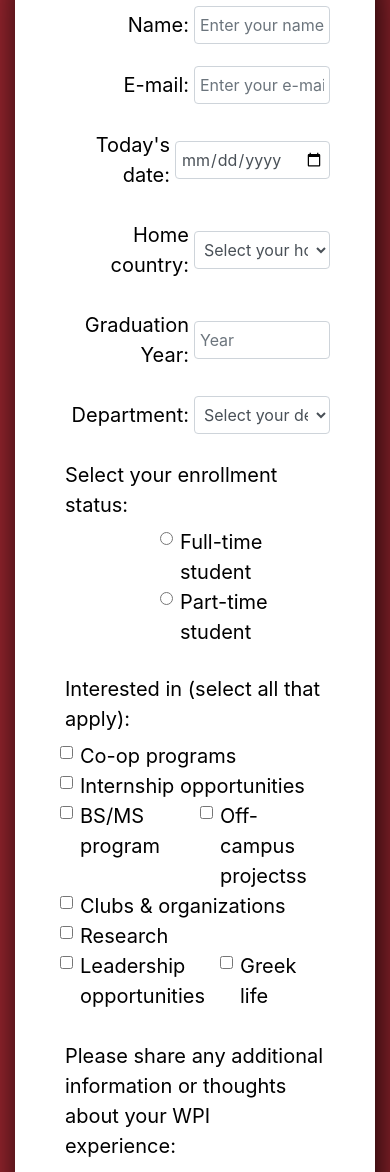
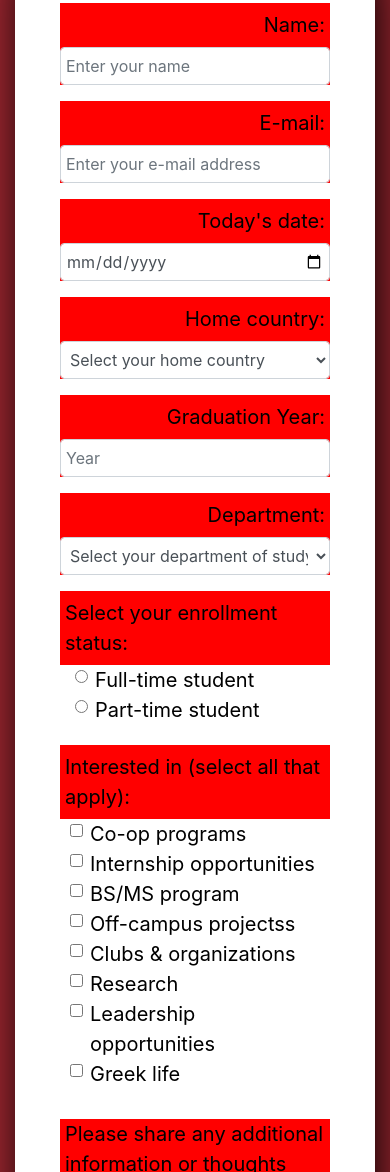
Before and after one commit to h-morgan/WPI-survey, a plain HTML site: page index.html in a window 390 px wide. Shown: the part 303-1475 px from the top of the page. Drawn offline with nearby package versions, Linux system fonts and the light colour scheme.

Commit message:
optimize inputs for mobile screen sizes

```diff
--- a/index.html
+++ b/index.html
@@ -25,20 +25,20 @@
         <!-- Form content start -->
         <form>
             <div class="form-group form-row">
-                    <label class="col col-form-label col-sm-4 text-right" for="name">Name: </label>
-                    <input type="text" class="col form-control col-sm-8" id="name" placeholder="Enter your name">
+                    <label class="col-form-label col-sm-4 col-sm-push-12 text-right" for="name">Name: </label>
+                    <input type="text" class="form-control col-sm-8 col-sm-push-12" id="name" placeholder="Enter your name">
             </div>
             <div class="form-group form-row">
-                    <label class="col col-form-label col-sm-4 text-right" for="email">E-mail: </label>
-                    <input type="email" class="col form-control col-sm-8" id="email" placeholder="Enter your e-mail address">
+                    <label class="col-form-label col-sm-4 text-right" for="email">E-mail: </label>
+                    <input type="email" class="form-control col-sm-8" id="email" placeholder="Enter your e-mail address">
             </div>
             <div class="form-group form-row">
-                    <label class="col col-form-label col-sm-4 text-right" for="date">Today's date: </label>
-                    <input type="date" class="col form-control col-sm-8" id="date" placeholder="Enter your email">
+                    <label class="col-form-label col-sm-4 text-right" for="date">Today's date: </label>
+                    <input type="date" class="form-control col-sm-8" id="date" placeholder="Enter your email">
             </div>
             <div class="form-group form-row">
-                    <label class="col col-form-label col-sm-4 text-right" for="country">Home country: </label>
-                    <select name="country" class="col form-control col-sm-8" id="country">
+                    <label class="col-form-label col-sm-4 text-right" for="country">Home country: </label>
+                    <select name="country" class="form-control col-sm-8" id="country">
                             <option disabled value selected>Select your home country</option>
                             <option value="Afghanistan">Afghanistan</option>
                             <option value="Albania">Albania</option>
@@ -290,14 +290,14 @@
                     </select>
             </div>
             <div class="form-group form-row">
-                    <label class="col col-form-label col-sm-4 text-right" for="grad-year">Graduation Year: </label>
-                    <input type="number" class="col form-control col-sm-8" id="grad-year" min="2019" max="2030" placeholder="Year">
+                    <label class="col-form-label col-sm-4 text-right" for="grad-year">Graduation Year: </label>
+                    <input type="number" class="form-control col-sm-8" id="grad-year" min="2019" max="2030" placeholder="Year">
             </div>
 
             <!-- Majors selection -->
             <div class="form-group form-row">
-                    <label class="col col-form-label col-sm-4 text-right" for="department">Department: </label>
-                    <select name="department" class="col form-control col-sm-8" id="country">
+                    <label class="col-form-label col-sm-4 text-right" for="department">Department: </label>
+                    <select name="department" class="form-control col-sm-8" id="country">
                         <option disabled selected>Select your department of study</option>
                         <option value="Biology & Biotech">Biology & Biotechnology</option>
                         <option value="Biomedical">Biomedical Engineering</option>
@@ -319,7 +319,7 @@
             <!-- Enrollment status -->
 
             <div class="form-row">
-                <label class="col col-form-label">Select your enrollment status: </label>
+                <label class="col-form-label">Select your enrollment status: </label>
             </div>
             <div class="enroll-container">
                 <div class="form-check radio">
@@ -334,49 +334,49 @@
 
             <!-- Interested in learning more -->
                 <div class="form-row learn-more">
-                        <label class="col col-form-label col-sm-8">Interested in (select all that apply): </label>
+                        <label class="col-form-label col-sm-8">Interested in (select all that apply): </label>
                 </div>
 
                 <div class="learn-container">
                      <div class="row">
-                        <div class="form-check col">
+                        <div class="form-check col-md-6 checkbox-mobile">
                             <input class="form-check-input" type="checkbox" value="1" id="co-op">
                             <label class="form-check-label" for="co-op">Co-op programs</label>
                         </div>
-                        <div class="form-check col">
+                        <div class="form-check col-md-6 checkbox-mobile">
                                 <input class="form-check-input" type="checkbox" value="2" id="Internship">
                                 <label class="form-check-label" for="Internship">Internship opportunities</label>
                         </div>
                      </div>
 
                      <div class="row">
-                        <div class="form-check col">
+                        <div class="form-check col-md-6 checkbox-mobile">
                                 <input class="form-check-input" type="checkbox" value="3" id="BSMS">
                                 <label class="form-check-label" for="BSMS">BS/MS program</label>
                         </div>
-                        <div class="form-check col">
+                        <div class="form-check col-md-6 checkbox-mobile">
                                 <input class="form-check-input" type="checkbox" value="4" id="projects">
                                 <label class="form-check-label" for="projects">Off-campus projectss</label>
                         </div>
                      </div>
 
                      <div class="row">
-                        <div class="form-check col">
+                        <div class="form-check col-md-6 checkbox-mobile">
                                 <input class="form-check-input" type="checkbox" value="5" id="clubs">
                                 <label class="form-check-label" for="clubs">Clubs & organizations</label>
                         </div>
-                        <div class="form-check col">
+                        <div class="form-check col-md-6 checkbox-mobile">
                                 <input class="form-check-input" type="checkbox" value="6" id="research">
                                 <label class="form-check-label" for="research">Research</label>
                         </div>
                      </div>
 
                      <div class="row">
-                        <div class="form-check col">
+                        <div class="form-check col-md-6 checkbox-mobile">
                                 <input class="form-check-input" type="checkbox" value="7" id="leadership">
                                 <label class="form-check-label" for="leadership">Leadership opportunities</label>
                         </div>
-                        <div class="form-check col">
+                        <div class="form-check col-md-6 checkbox-mobile">
                                 <input class="form-check-input" type="checkbox" value="8" id="greek">
                                 <label class="form-check-label" for="greek">Greek life</label>
                         </div>
--- a/style.css
+++ b/style.css
@@ -41,7 +41,7 @@ img {
 
 
 .enroll-container {
-    max-width: 400px;
+    max-width: 500px;
     margin: auto;
     padding-bottom: 20px;
 }
@@ -77,3 +77,29 @@ textarea {
 #submit {
     width: 100%;
 }
+
+/* ==================================================================
+Media Queries*/
+
+@media screen and (max-width: 772px) {
+
+    .checkbox-mobile {
+        padding-left: 120px
+    }
+}
+
+@media screen and (max-width: 500px) {
+
+    .form-row {
+        background-color: red;
+
+    }
+
+    .radio {
+        padding-left: 30px;
+    }
+
+    .checkbox-mobile {
+        padding-left: 30px;
+    }
+}
```
